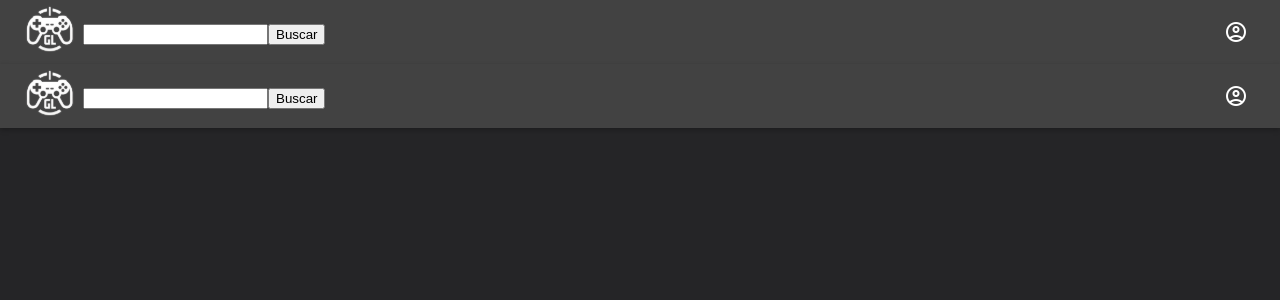
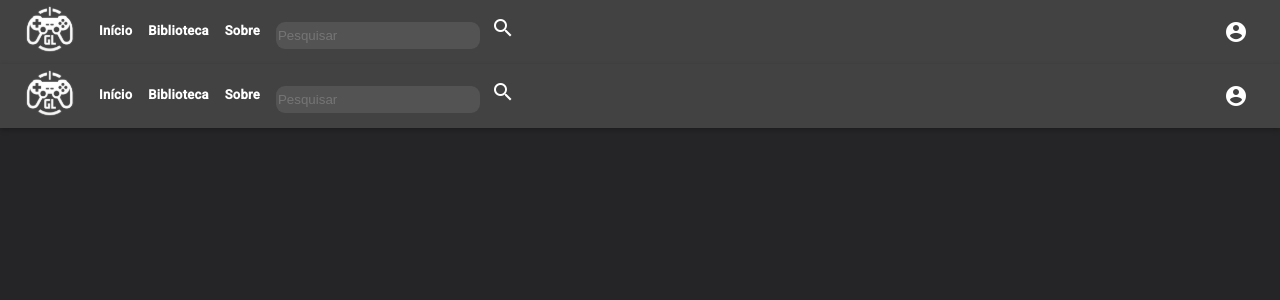
Before and after one commit to luisnoleto/topicos2-angular, an Angular app: page /toolbar in a window 1280 px wide. Shown: the top 300 px of the page. Built offline with nearby package versions, Linux system fonts and the light colour scheme.

Commit message:
toolbar ajust

```diff
--- a/src/app/components/toolbar/toolbar.component.css
+++ b/src/app/components/toolbar/toolbar.component.css
@@ -15,9 +15,62 @@
     display: flex;
     padding: 16px 16px;
     margin-left: auto;
+    background-color: transparent;
+    border: none;
+    color: white;
     font-variation-settings:
     'FILL' 0,
     'wght' 400,
     'GRAD' 0,
     'opsz' 24
 }
+
+.actionHeader{
+    display: flex;
+    padding: 16px 16px;
+    align-items: left;
+
+}
+
+#inicio{
+    margin-right: 16px;
+    text-decoration: none;
+    color: white;
+    font-size: small;
+}
+
+#sobre{
+    margin-right: 16px;
+    text-decoration: none;
+    color: white;
+    font-size: small;
+}
+
+#biblioteca{
+    margin-right: 16px;
+    text-decoration: none;
+    color: white;
+    font-size: small;
+}
+
+.search{
+    height: 25px;
+    width: 200px;
+    border-radius: 9px;
+    background-color: rgba(90, 90, 90, 0.73);
+    border: 1px;
+    color: white;
+}
+
+#searchIcon{
+    color: white;
+    background-color: transparent;
+
+}
+
+#searchButton{
+    color: white;
+    background-color: transparent;
+    border: none;
+    margin-left: 5px;
+}
--- a/src/app/components/toolbar/toolbar.component.html
+++ b/src/app/components/toolbar/toolbar.component.html
@@ -11,20 +11,30 @@
       aria-hidden="true"
     />
   </a>
-  <section>
-    <form>
-      <input type="text" placeholer="Pesquisar" /><button
-        class="primary"
-        type="button"
-      >
-        Buscar
+  <div class="actionHeader">
+    <a href="/home" id="inicio">Início</a>
+    <a href="Biblioteca" id="biblioteca">Biblioteca</a>
+    <a href="Sobre" id="sobre">Sobre</a>
+    <form class="search-form">
+      <input type="text" placeholder="Pesquisar" class="search" />
+      <button id="searchButton">
+        <mat-icon id="searchIcon">search</mat-icon>
       </button>
     </form>
-  </section>
-  <link
-    rel="stylesheet"
-    href="https://fonts.googleapis.com/css2?family=Material+Symbols+Outlined:opsz,wght,FILL,GRAD@20..48,100..700,0..1,-50..200"
-  />
-  <span class="material-symbols-outlined"> account_circle </span>
+  </div>
+  <button
+    mat-icon-button
+    [matMenuTriggerFor]="menu"
+    aria-label="Menu-de-Usuario"
+    class="material-symbols-outlined"
+  >
+    <mat-icon>account_circle</mat-icon>
+  </button>
+  <mat-menu #menu="matMenu">
+    <button mat-menu-item>
+      <mat-icon>account_circle</mat-icon>
+      <span>Fazer Login</span>
+    </button>
+  </mat-menu>
 </mat-toolbar>
 <router-outlet></router-outlet>
```
Also changed, not shown: src/app/components/toolbar/toolbar.component.ts (+11 -1 lines).
